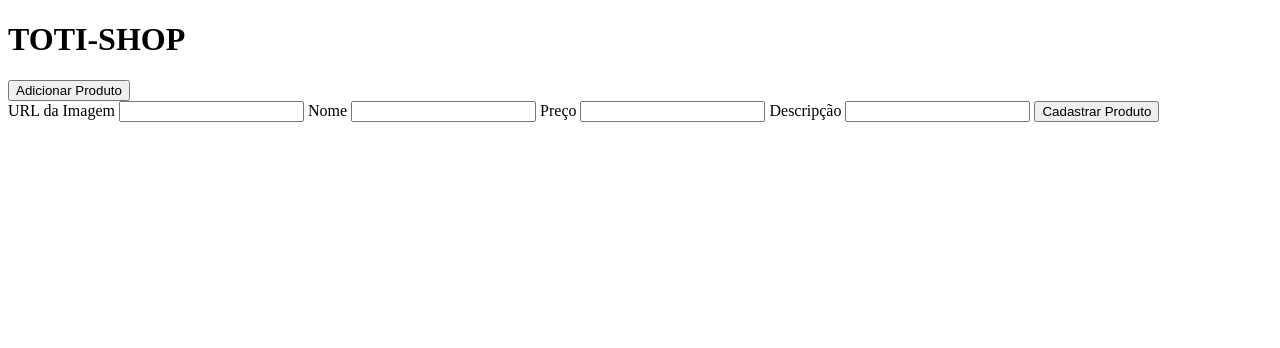
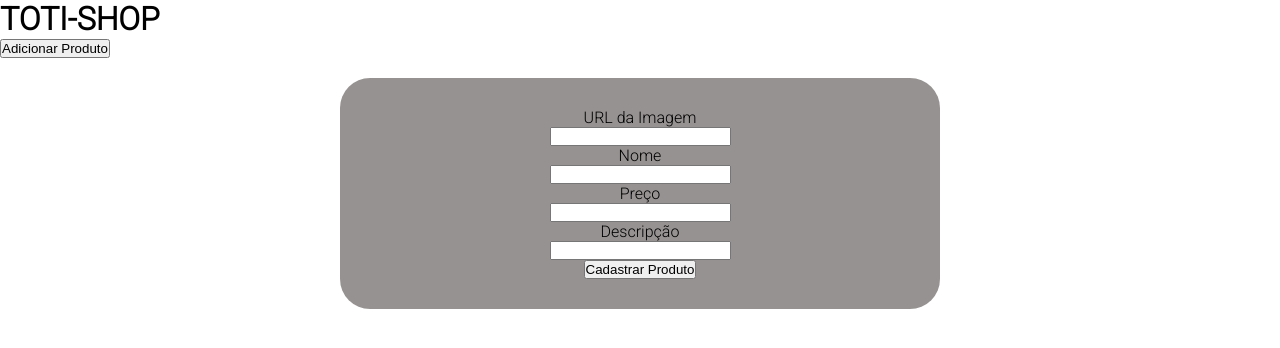
Before and after one commit to RosmeliSanchez/TOTI-SHOP, a plain HTML site: page index.html in a window 1280 px wide. Both pictures are taken after a click on the button "Adicionar Produto". Drawn offline with Linux system fonts and the light colour scheme.

Commit message:
segundo git

```diff
--- a/index.html
+++ b/index.html
@@ -15,24 +15,24 @@
     <header>
         <div class="header-wrapper">
             <h1>TOTI-SHOP</h1>
-            <button class="btn-add-movie" onclick="showAddMoviesModal()">
+            <button class="btn-add-prduct" onclick="showForm()">
             Adicionar Produto
             </button>
         </div>
     </header>
 
-    <form id="movieForm">
+    <form id="productForm">
         <label>URL da Imagem</label>
-        <input type="text" id="movieTitle" />
+        <input type="text" id="image" />
 
         <label>Nome</label>
-        <input type="text" id="description" />
+        <input type="text" id="name" />
 
         <label>Preço</label>
-        <input type="number" id="actors" />
+        <input type="number" id="price" />
 
         <label>Descripção</label>
-        <input type="text" id="image" />
+        <input type="text" id="description" />
 
         <button type="submit">Cadastrar Produto</button>
 
@@ -41,6 +41,6 @@
 
     <div class="content"></div>
 
-
+    <script src="script.js"></script>
 </body>
 </html>
--- a/script.js
+++ b/script.js
@@ -0,0 +1,23 @@
+function showForm() {
+    productForm.style = 'display: flex';
+}
+
+const form = document.querySelector('#productForm')
+
+form.addEventListener('submit', (event) => {
+    event.preventDefault()
+
+    const urlImage = document.querySelector('#image').value
+    const name = document.querySelector('#name').value
+    const price = document.querySelector('#price').value
+    const description = document.querySelector('#description').value
+
+    if (urlImage === "" && name === "" && price === "" && description === "") {
+
+        const alertMessage = document.querySelector('.alert')
+        alertMessage.innerHTML = "Deve preencher todo o formulário"
+    } else {
+
+        fetch()
+    }
+})
--- a/style.css
+++ b/style.css
@@ -0,0 +1,26 @@
+* {
+    box-sizing: border-box;
+    padding: 0;
+    margin: 0;
+    }
+
+body {
+    font-family: 'Roboto', sans-serif;
+}
+
+#productForm {
+    display: none;
+    flex-direction: column;
+    align-items: center;
+    justify-content: center;
+    position: absolute;
+    left: 0%;
+    right: 0%;
+    text-align: center;
+    margin: 0% auto;
+    background: #918c8cf0;
+    padding: 30px;
+    width: 600px;
+    border-radius: 30px;
+    margin-top: 20px;
+}
```
